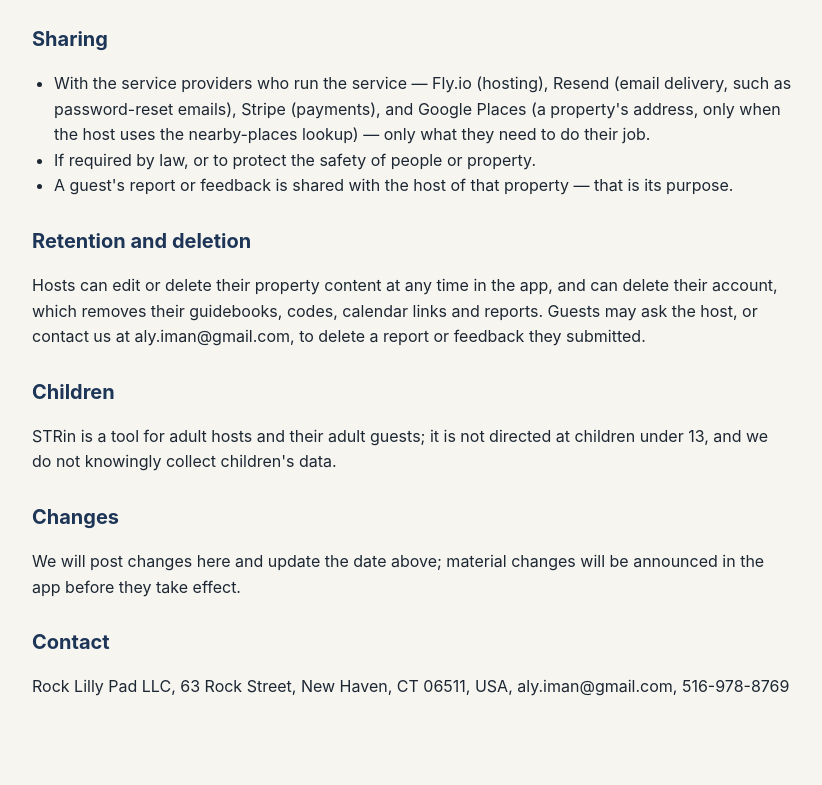
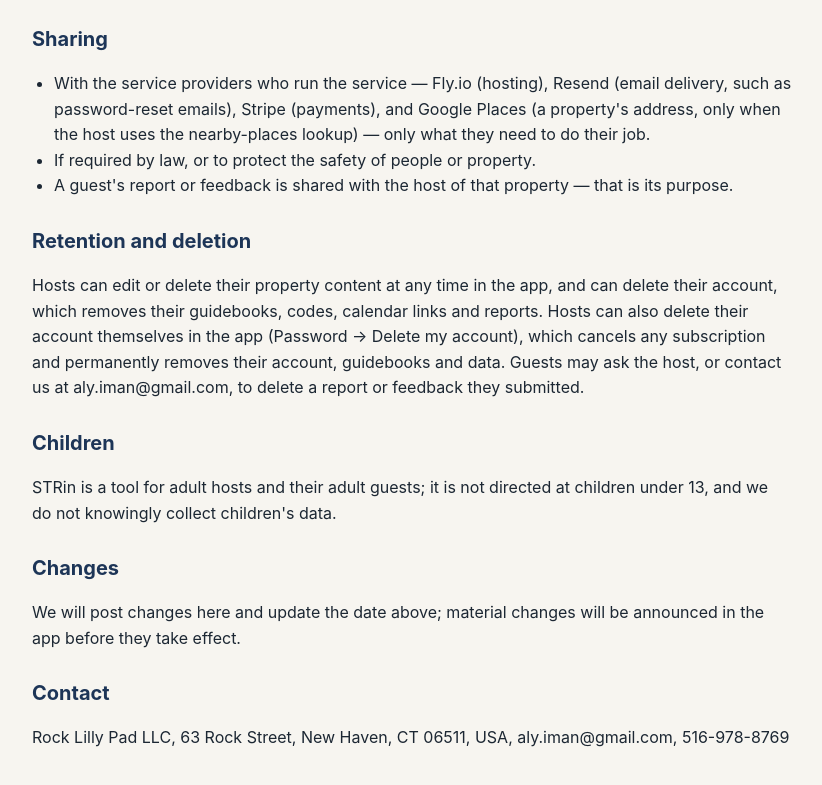
Before and after one commit to strinapp/strin-site, a plain HTML site: page privacy.html in a window 1280 px wide. Shown: the part 1670-2455 px from the top of the page, without its empty margins (228-1050 px from the left). Drawn offline with Linux system fonts and the light colour scheme.

Commit message:
Privacy: describe in-app account deletion

```diff
--- a/privacy.html
+++ b/privacy.html
@@ -68,7 +68,7 @@
   </ul>
 
   <h2>Retention and deletion</h2>
-  <p>Hosts can edit or delete their property content at any time in the app, and can delete their account, which removes their guidebooks, codes, calendar links and reports. Guests may ask the host, or contact us at aly.iman@gmail.com, to delete a report or feedback they submitted.</p>
+  <p>Hosts can edit or delete their property content at any time in the app, and can delete their account, which removes their guidebooks, codes, calendar links and reports. Hosts can also delete their account themselves in the app (Password → Delete my account), which cancels any subscription and permanently removes their account, guidebooks and data. Guests may ask the host, or contact us at aly.iman@gmail.com, to delete a report or feedback they submitted.</p>
 
   <h2>Children</h2>
   <p>STRin is a tool for adult hosts and their adult guests; it is not directed at children under 13, and we do not knowingly collect children's data.</p>
```
